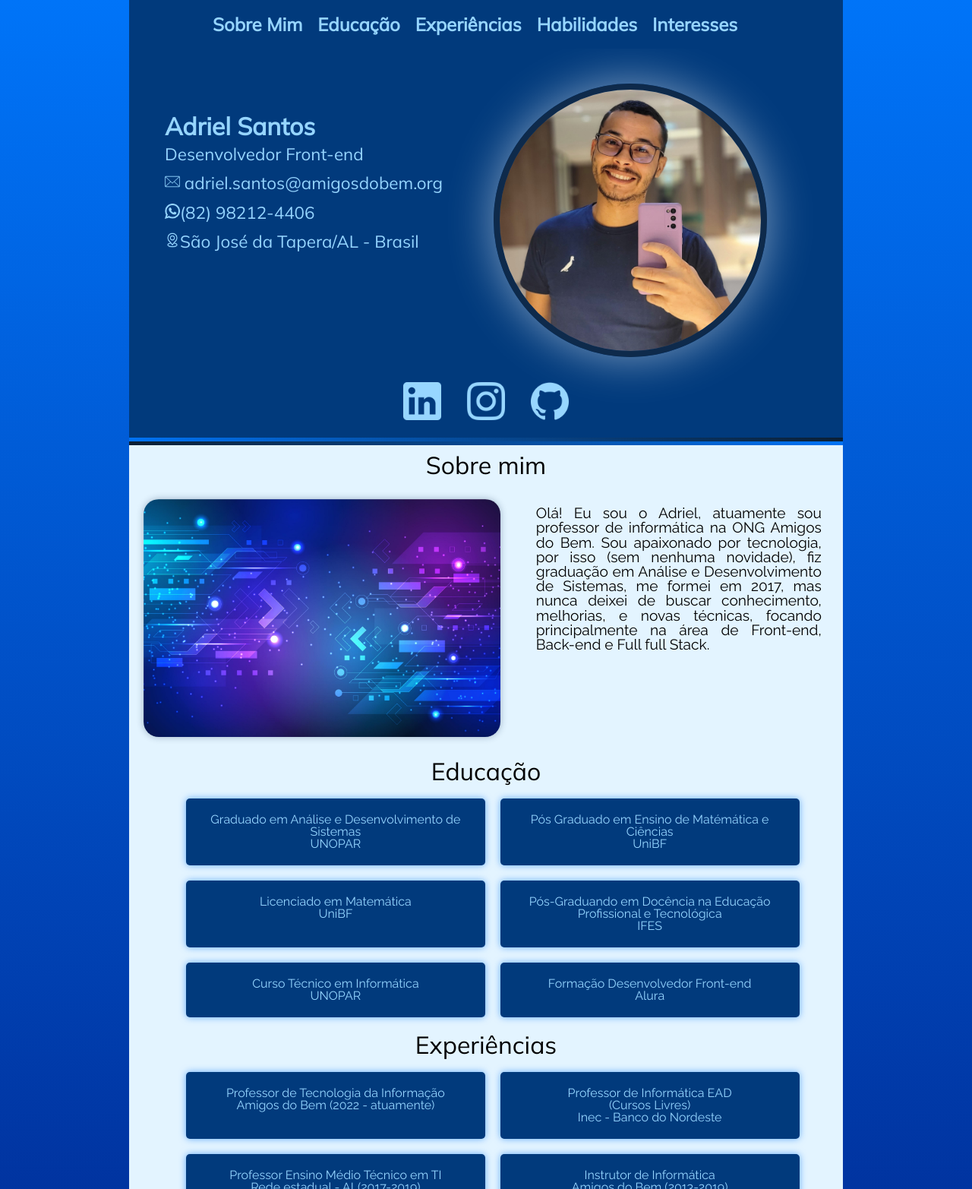
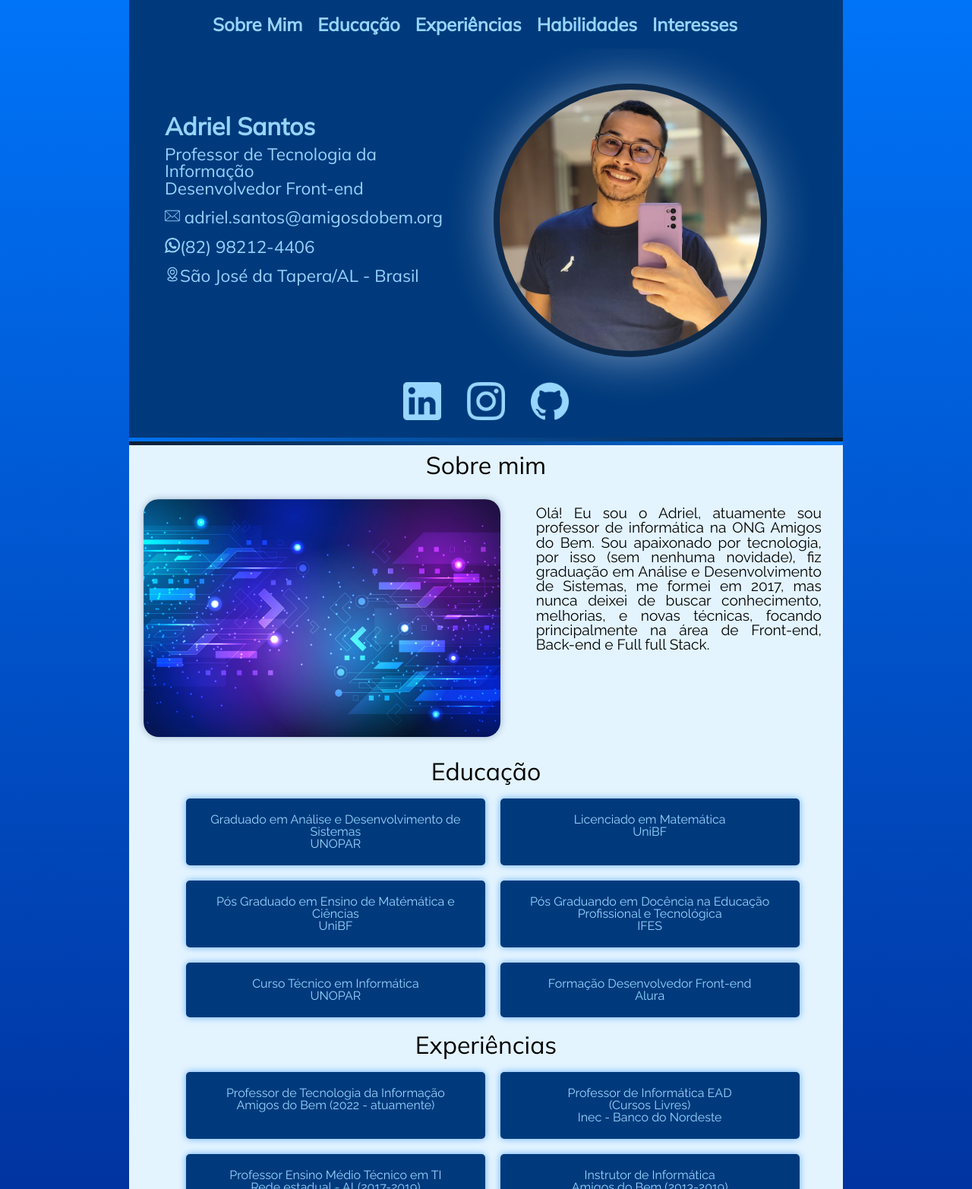
Before and after one commit to AdrielMax/alura, a plain HTML site: page index.html in a window 1280 px wide. Shown: the top 1565 px of the page at 76% size. Drawn offline with Linux system fonts and the light colour scheme; a web font is replaced by a local one.

Commit message:
Update index.html
Experiência e Formação 02/2024

```diff
--- a/index.html
+++ b/index.html
@@ -38,7 +38,7 @@
         <section class="inicio">
             <div class="dados-pessoais">
                 <h1>Adriel Santos</h1>
-                <p>Desenvolvedor Front-end</p>
+                <p>Professor de Tecnologia da Informação<br>Desenvolvedor Front-end</p>
                 <p><img src="email-icon.png"> adriel.santos@amigosdobem.org</p>
                 <p><img src="whatsapp.png">(82) 98212-4406 </p>
                 <p><img src="localizacao.png">São José da Tapera/AL - Brasil</p>
@@ -72,13 +72,14 @@
             <div class="titulo"><h1>Educação</h1></div>
             <div class="educacao">
                 <p>Graduado em Análise e Desenvolvimento de Sistemas<br>UNOPAR</p>
+                <p>Licenciado em Matemática <br>UniBF</p>
+            </div>
+
+            <div class="educacao">
                 <p>Pós Graduado em Ensino de Matémática e Ciências<br>UniBF</p>
+                <p>Pós Graduando em Docência na Educação Profissional e Tecnológica <br>IFES</p>
+            </div>
 
-            </div>
-            <div class="educacao">
-                <p>Licenciado em Matemática <br>UniBF</p>
-                <p>Pós-Graduando em Docência na Educação Profissional e Tecnológica <br>IFES</p>
-            </div>
             <div class="educacao">
                 <p>Curso Técnico em Informática<br>UNOPAR</p>
                 <p>Formação Desenvolvedor Front-end<br>Alura</p>
```
